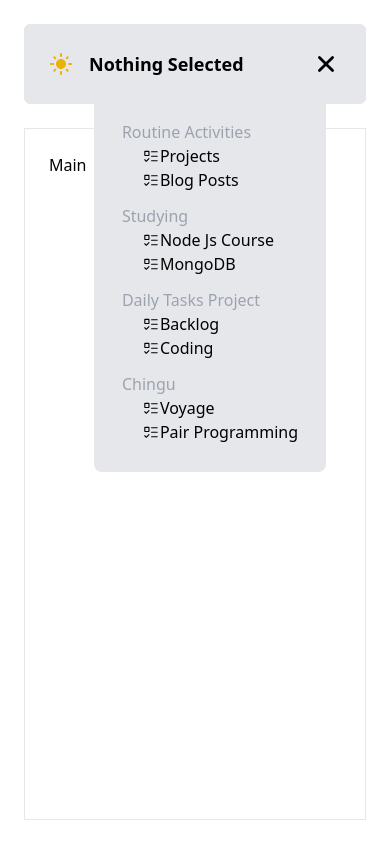
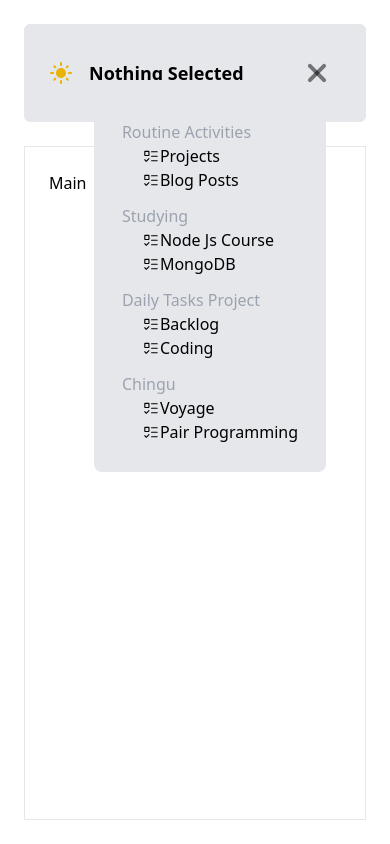
Before and after one commit to chingu-voyages/v47-tier2-team-10, a React (Create React App) app in the folder v47-client/: page /ProductPage in a window 390 px wide. Built offline with nearby package versions, Linux system fonts and the light colour scheme.

Commit message:
animate hamburger

```diff
--- a/v47-client/src/components/productpage/Header.jsx
+++ b/v47-client/src/components/productpage/Header.jsx
@@ -11,6 +11,11 @@ export default function Header({
   toggleDarkMode,
   isLoading,
 }) {
+
+  // https://konradstaniszewski.com/blog/tailwind-hamburger
+  const genericHamburgerLine = `h-1 w-6 ${isLeftNavOpen ? 'my-1' : 'my-0.5'} rounded-full bg-black transition ease transform duration-300`;
+
+
   /*
     TODO:
     - change header to color below for some reason duration doesnt get applied to gradients,
@@ -41,13 +46,32 @@ export default function Header({
         )}
       </div>
 
+      {/* hamburger */}
       <button
-        onClick={() => setIsLeftNavOpen((prev) => !prev)}
-        className="mb-auto  md:hidden text-3xl dark:text-gray-200"
+        className="flex flex-col h-12 w-12 justify-center items-center group"
+        onClick={() => setIsLeftNavOpen(prev => !prev)}
       >
-        {!isLeftNavOpen && <GiHamburgerMenu />}
-        {isLeftNavOpen && <IoClose />}
+        <div
+          className={`${genericHamburgerLine} ${
+            isLeftNavOpen
+              ? "rotate-45 translate-y-3 opacity-50 group-hover:opacity-100"
+              : "opacity-50 group-hover:opacity-100"
+          }`}
+        />
+        <div
+          className={`${genericHamburgerLine} ${
+            isLeftNavOpen ? "opacity-0" : "opacity-50 group-hover:opacity-100"
+          }`}
+        />
+        <div
+          className={`${genericHamburgerLine} ${
+            isLeftNavOpen
+              ? "-rotate-45 -translate-y-3 opacity-50 group-hover:opacity-100"
+              : "opacity-50 group-hover:opacity-100"
+          }`}
+        />
       </button>
+
     </section>
   );
 }
```
